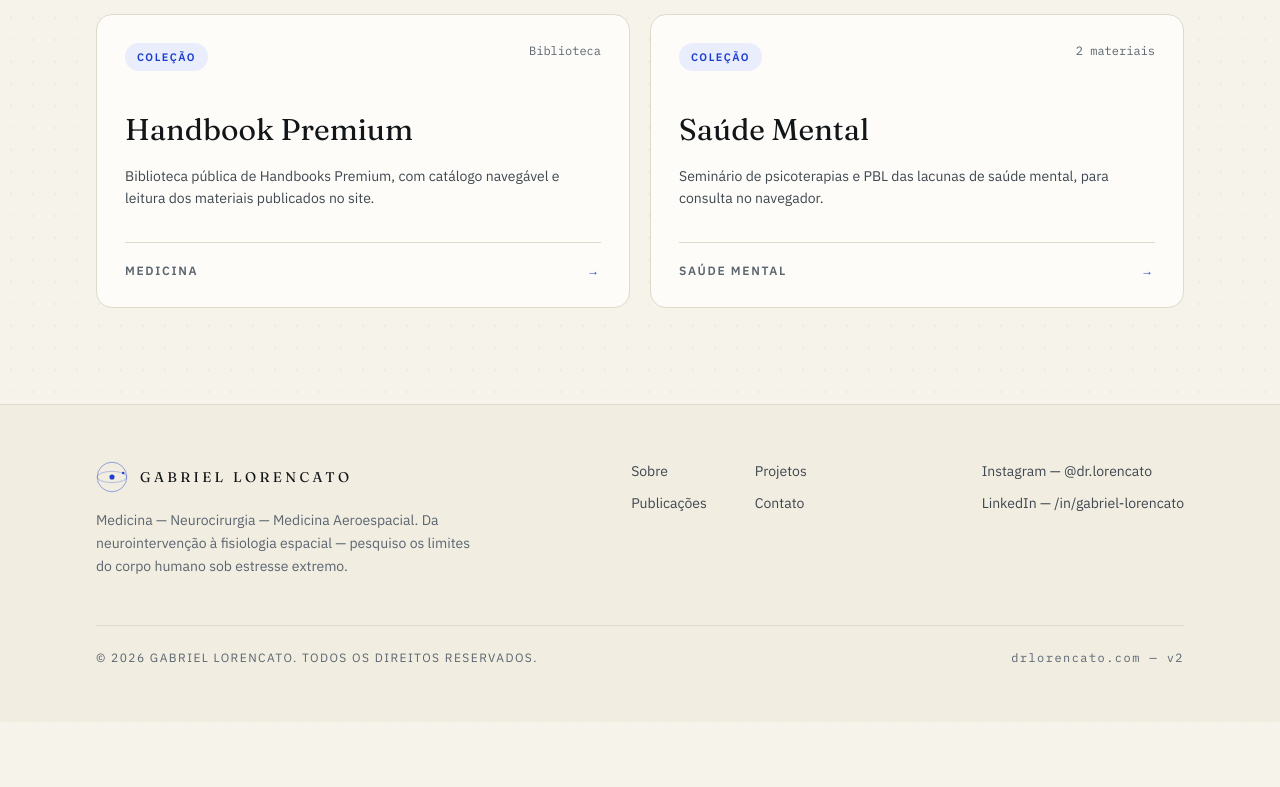
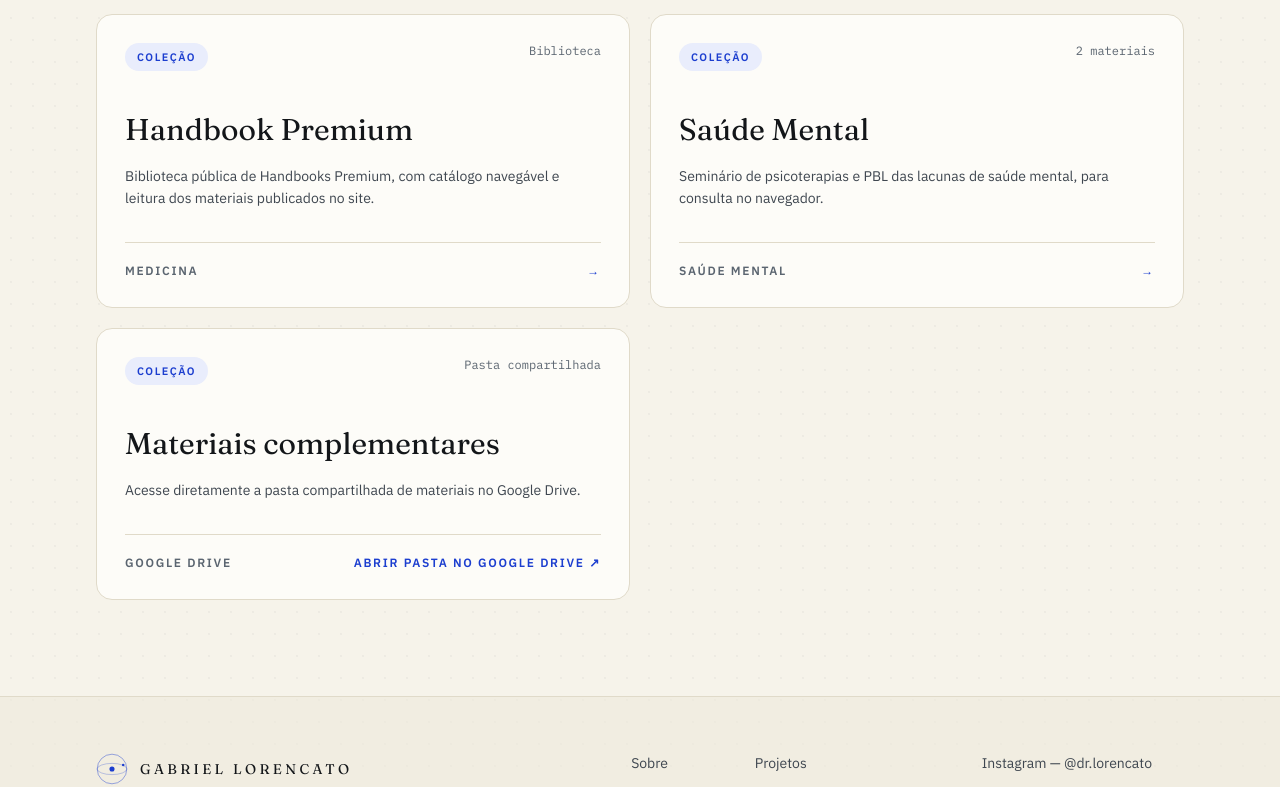
Before and after one commit to lorencato23/sitev2, a Next.js app: page /biblio in a window 1280 px wide. Shown: the part 631-1418 px from the top of the page. Before the commit the page ends 1353 px from the top, so only its background shows below. Built offline with nearby package versions, Linux system fonts and the light colour scheme.

Commit message:
feat(biblio): add Google Drive folder link (#1)

```diff
--- a/src/components/biblio-catalog.tsx
+++ b/src/components/biblio-catalog.tsx
@@ -30,6 +30,16 @@ const items: LibraryItem[] = [
     area: "Saúde mental",
     href: "/biblio/saude-mental",
     status: "2 materiais",
+  },
+  {
+    title: "Materiais complementares",
+    description:
+      "Acesse diretamente a pasta compartilhada de materiais no Google Drive.",
+    type: "Coleção",
+    area: "Google Drive",
+    href: "https://drive.google.com/drive/folders/1vVUG5VV8y_HIS505qCFmIlkgJXMGOqIa",
+    external: true,
+    status: "Pasta compartilhada",
   },
 ];
 
@@ -116,7 +126,15 @@ export function BiblioCatalog() {
               </p>
               <div className="mt-8 flex items-center justify-between border-t border-line pt-5 text-xs font-semibold uppercase tracking-[0.14em] text-muted">
                 <span>{item.area}</span>
-                <span className="text-signal transition-transform group-hover:translate-x-1" aria-hidden="true">→</span>
+                {item.external ? (
+                  <span className="text-signal transition-transform group-hover:translate-x-1">
+                    Abrir pasta no Google Drive <span aria-hidden="true">↗</span>
+                  </span>
+                ) : (
+                  <span className="text-signal transition-transform group-hover:translate-x-1" aria-hidden="true">
+                    →
+                  </span>
+                )}
               </div>
             </a>
           ))}
```
